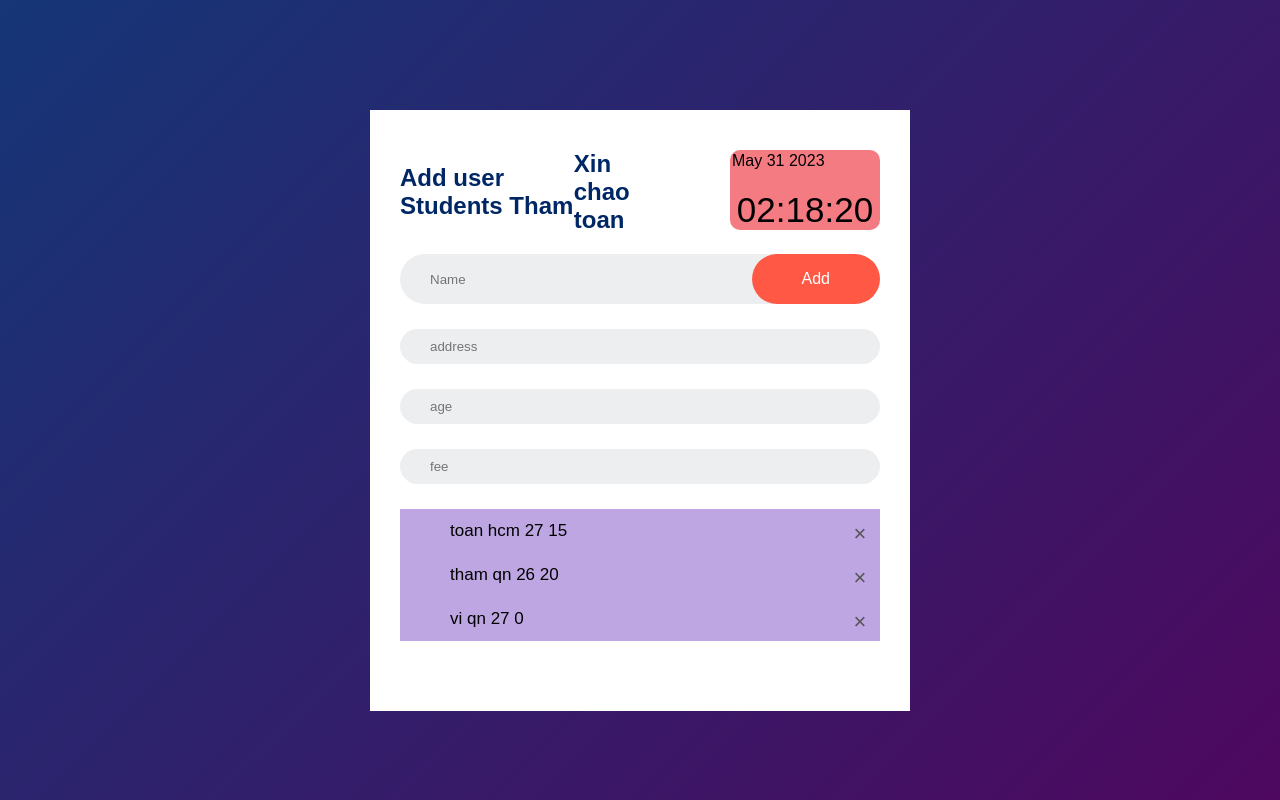
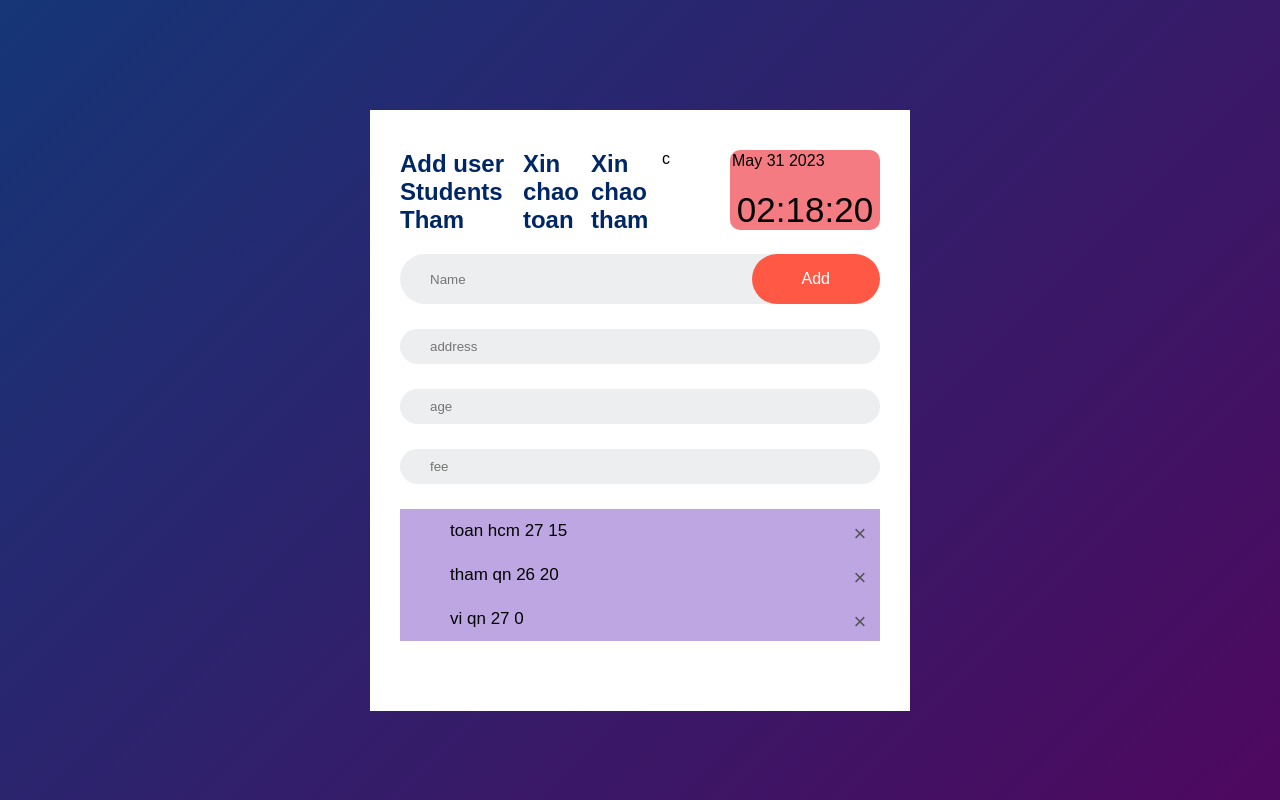
Before and after one commit to Thamle82/todolist_homework, a plain HTML site: page index.html in a window 1280 px wide. Drawn offline with Linux system fonts and the light colour scheme.

```diff
--- a/index.html
+++ b/index.html
@@ -14,6 +14,7 @@
         <div class="title" style="display: flex">
           <h2>Add user Students Tham</h2>
           <h2>Xin chao toan</h2>
+          <h2>Xin chao tham</h2>c
           <h2 id="date"></h2>
           <div class="alarm-clock">
             <!-- Date -->
```
